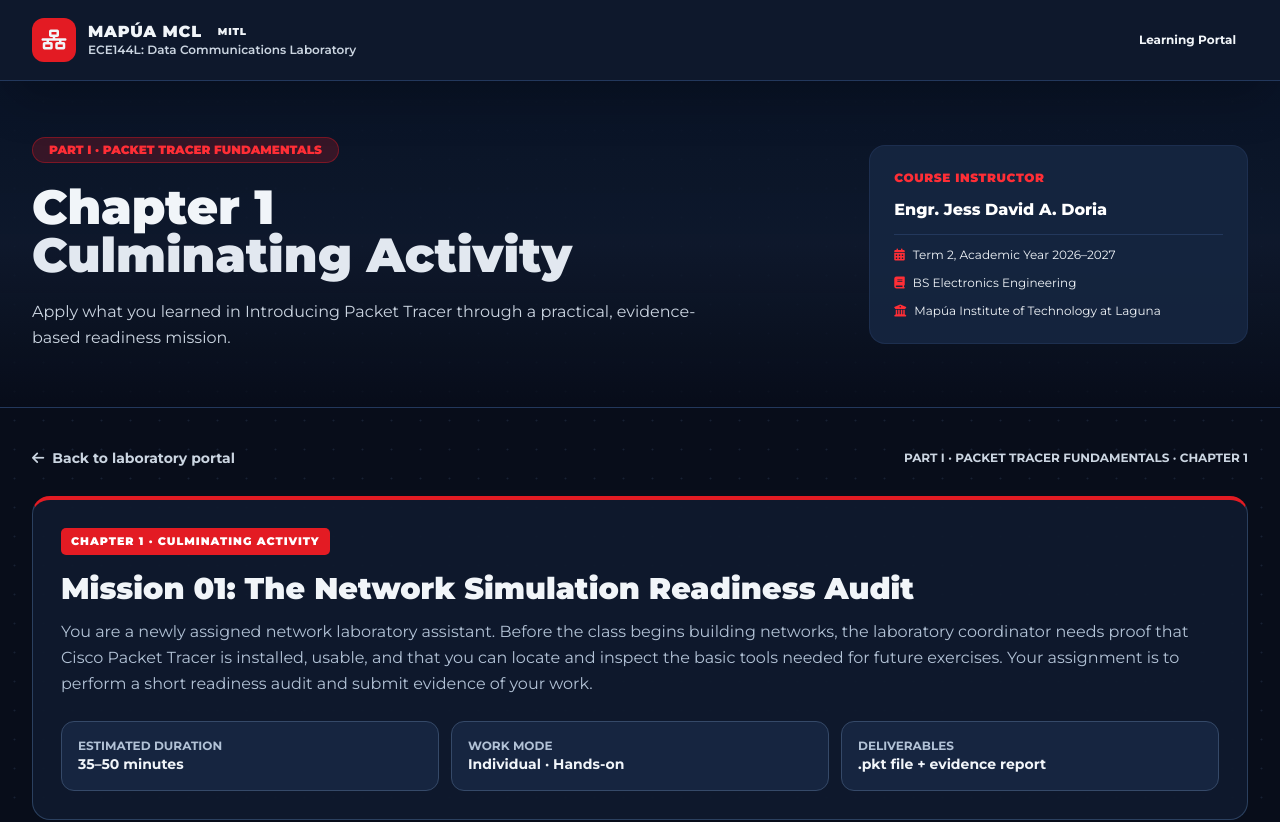
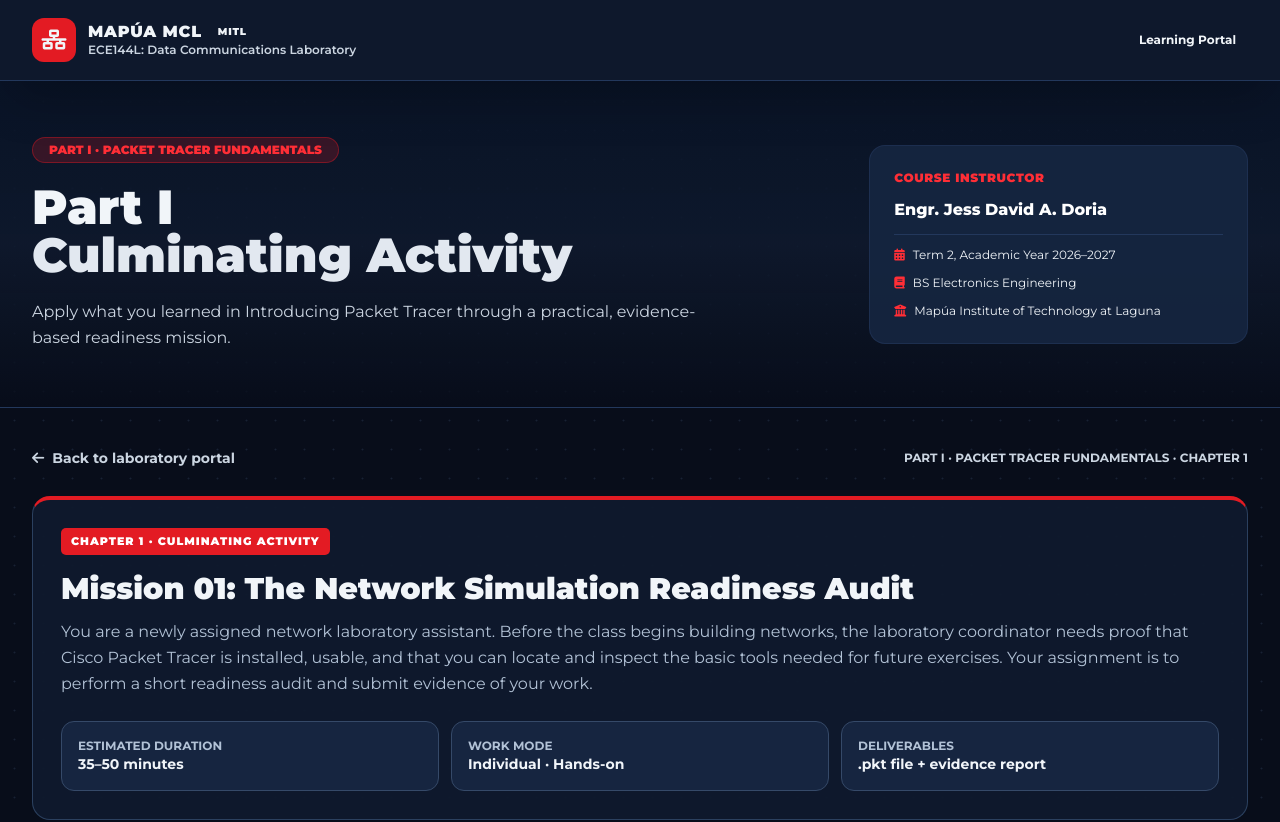
Before and after one commit to jessdev-id/mitl-ece-144l, a plain HTML site: page part1.html in a window 1280 px wide. Shown: the top 822 px of the page. Drawn offline with nearby package versions, Linux system fonts and the light colour scheme.

Commit message:
Change chapter title to 'Part I'

```diff
--- a/part1.html
+++ b/part1.html
@@ -73,7 +73,7 @@
 <div class="max-w-7xl mx-auto px-4 sm:px-6 lg:px-8 py-12 lg:py-14 grid grid-cols-1 lg:grid-cols-3 gap-8 lg:gap-10 items-center">
 <div class="lg:col-span-2 min-w-0">
 <div class="inline-block bg-mapua-red/20 border border-mapua-red/40 text-mapua-redBright rounded-full px-4 py-1 text-xs font-black mb-5">PART I · PACKET TRACER FUNDAMENTALS</div>
-<h1 class="text-3xl sm:text-5xl font-black leading-tight mb-5" id="page-title">Chapter 1<br/><span class="text-slate-200">Culminating Activity</span></h1>
+<h1 class="text-3xl sm:text-5xl font-black leading-tight mb-5" id="page-title">Part I<br/><span class="text-slate-200">Culminating Activity</span></h1>
 <p class="text-slate-300 leading-relaxed max-w-2xl">Apply what you learned in Introducing Packet Tracer through a practical, evidence-based readiness mission.</p>
 </div>
 <aside class="glass-panel-navy rounded-2xl p-6 text-xs space-y-3 w-full self-center">
```
